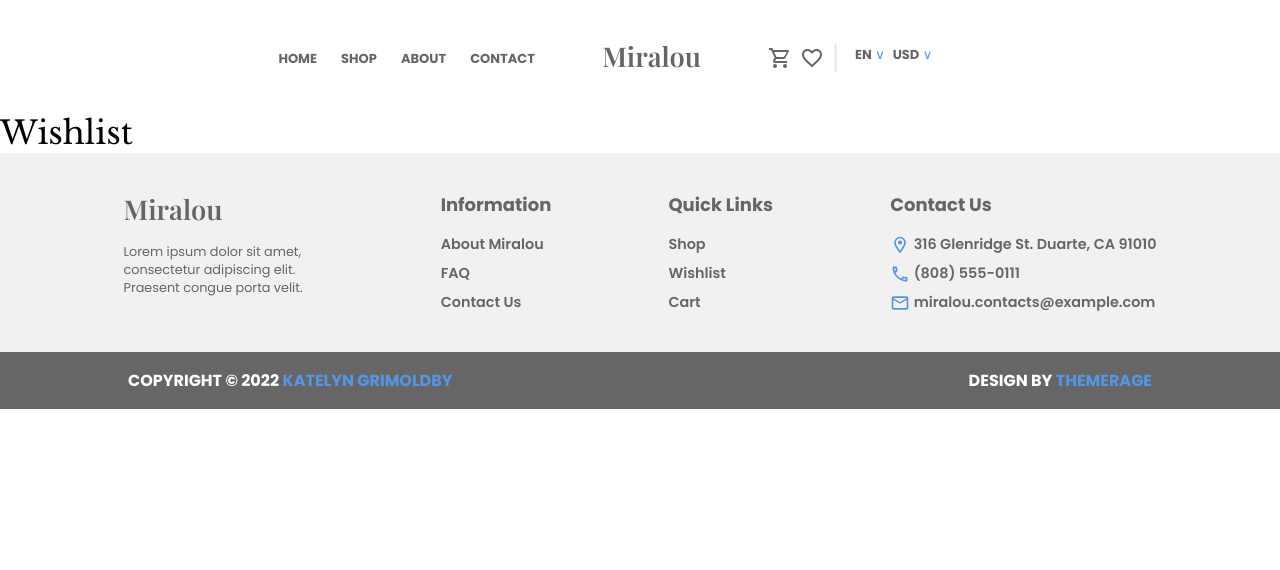
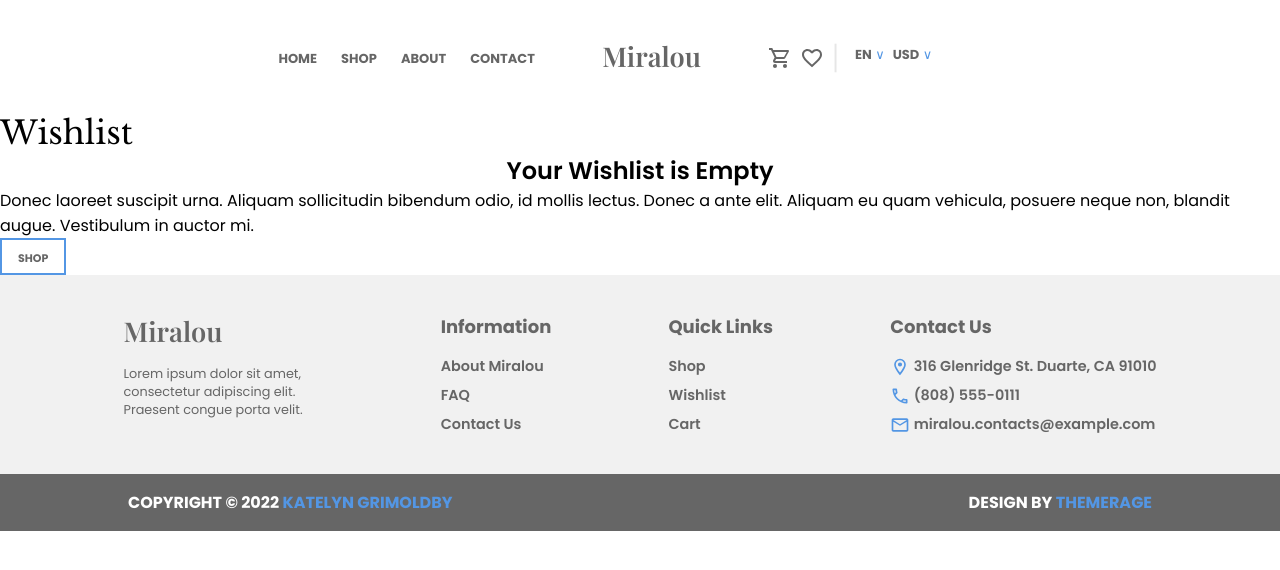
Before and after one commit to katelyngrimoldby/cosmetic-store, a React (Vite) app: page /wishlist in a window 1280 px wide. Shown: the top 570 px of the page. Built offline with nearby package versions, Linux system fonts and the light colour scheme.

Commit message:
Add markup & logic

```diff
--- a/src/pages/wishlist.tsx
+++ b/src/pages/wishlist.tsx
@@ -1,8 +1,64 @@
+import { Link } from "react-router-dom";
+import { useAppSelector, useAppDispatch } from "../redux/hooks";
+import {
+  selectWishlist,
+  removeFromWishlist,
+} from "../redux/slices/wishlistSlice";
+import { addToCart } from "../redux/slices/cartSlice";
+import ButtonLink from "../components/ButtonLink";
+
 const Wishlist = () => {
+  const wishlist = useAppSelector(selectWishlist);
+  const dispatch = useAppDispatch();
   return (
-    <div>
-      <h1>Wishlist</h1>
-    </div>
+    <main>
+      <header>
+        <h1>Wishlist</h1>
+      </header>
+      {wishlist.length > 0 ? (
+        <div>
+          {wishlist.map((e, i) => {
+            if (e.color) {
+              return (
+                <div key={i}>
+                  <img src={e.img} alt={e.name} width="200" />
+                  <Link to={`/shop/${e.id}`}>{e.name}</Link>
+                  <span>{`$${e.price}`}</span>
+                  <div>
+                    <span style={{ backgroundColor: `${e.color.hex}` }} />
+                    <span>{e.color.name}</span>
+                  </div>
+                  <button
+                    onClick={() => {
+                      dispatch(addToCart({ product: e, quantity: 1 }));
+                    }}
+                  >
+                    Add To Cart
+                  </button>
+                  <button
+                    onClick={() => {
+                      dispatch(removeFromWishlist(e));
+                    }}
+                  >
+                    Remove From Wishlist
+                  </button>
+                </div>
+              );
+            }
+          })}
+        </div>
+      ) : (
+        <section>
+          <h2>Your Wishlist is Empty</h2>
+          <p>
+            Donec laoreet suscipit urna. Aliquam sollicitudin bibendum odio, id
+            mollis lectus. Donec a ante elit. Aliquam eu quam vehicula, posuere
+            neque non, blandit augue. Vestibulum in auctor mi.{" "}
+          </p>
+          <ButtonLink location="/shop" value="Shop" />
+        </section>
+      )}
+    </main>
   );
 };
 
```
